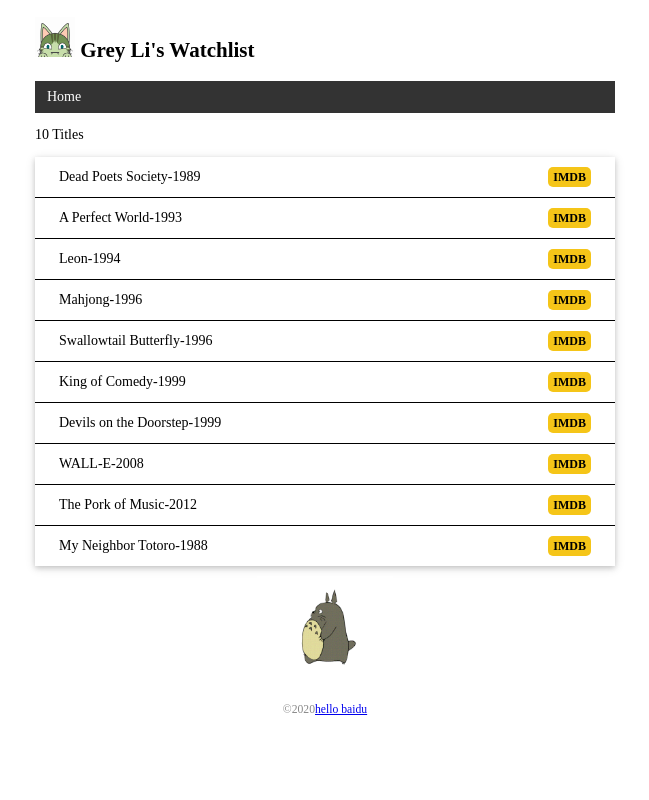
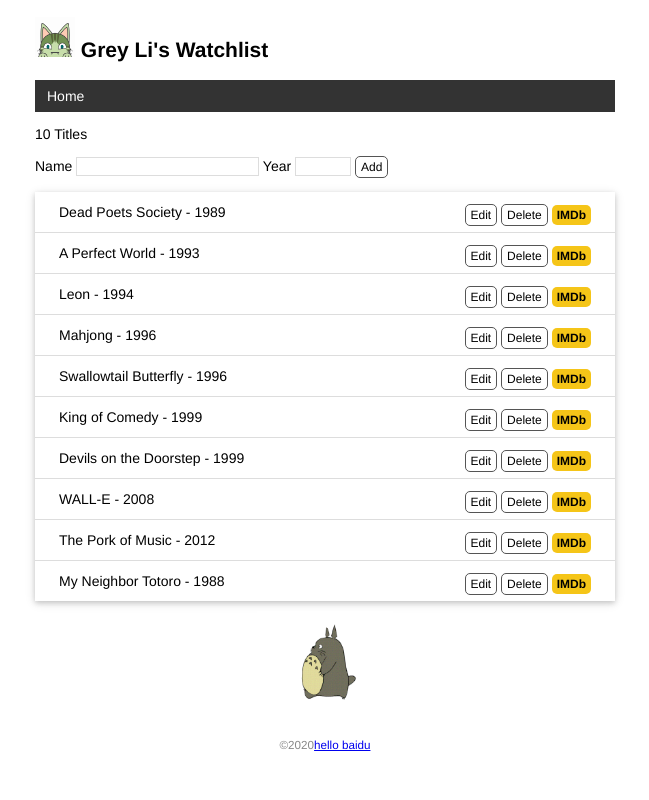
Before and after one commit to LanceHuang95/Watchlist, a Flask app: template templates/index.html in a window 1280 px wide. Shown: the whole page, without its empty margins (315-964 px from the left). Run offline with Flask 2, Linux system fonts and the light colour scheme; the template is opened without the code that fills it: values that come from a table or form of the project are taken from there, others are empty; data comes from the database, SQL or seed files in the repository; both versions use the stored data as it was after the commit.

Commit message:
Create, edit and delete item by form

```diff
--- a/app.py
+++ b/app.py
@@ -1,7 +1,7 @@
 import os
 import sys
 import click
-from flask import Flask,url_for,request,render_template
+from flask import Flask,url_for,request,render_template,flash,redirect
 from flask_sqlalchemy import SQLAlchemy
 
 WIN = sys.platform.startswith("win")
@@ -10,6 +10,7 @@
 app = Flask(__name__)
 app.config['SQLALCHEMY_DATABASE_URI'] = prefix + os.path.join(app.root_path,'data.db')
 app.config['SQLALCHEMY_TRACK_MODIFICATIONS'] = False
+app.config['SECRET_KEY'] = 'dev'
 db = SQLAlchemy(app)
 
 @app.cli.command()
@@ -19,39 +20,6 @@
         db.drop_all()
     db.create_all()
     click.echo('Initialized	database.')
-
-class User(db.Model):
-    id = db.Column(db.Integer,primary_key=True)
-    name = db.Column(db.String(20))
-
-class Movie(db.Model):
-    id = db.Column(db.Integer,primary_key=True)
-    title = db.Column(db.String(20))
-    year = db.Column(db.String(20))
-
-
-
-# @app.route('/')
-# def hello():
-#     return 'Hello World!'
-
-
-@app.context_processor
-def inject_user():
-    user = User.query.first()
-    return dict(user=user)
-
-@app.errorhandler(404)
-def page_not_found(e):
-    user = User.query.first()
-    return render_template('404.html'), 404
-
-@app.route('/index')
-def index():
-    user = User.query.first()
-    movies = Movie.query.all()
-    return render_template('index.html', movies=movies)
-
 
 @app.cli.command()
 def forge():
@@ -78,6 +46,76 @@
     db.session.commit()
     click.echo('Dnoe')
 
+class User(db.Model):
+    id = db.Column(db.Integer,primary_key=True)
+    name = db.Column(db.String(20))
+
+class Movie(db.Model):
+    id = db.Column(db.Integer,primary_key=True)
+    title = db.Column(db.String(20))
+    year = db.Column(db.String(20))
+
+
+@app.context_processor
+def inject_user():
+    user = User.query.first()
+    return dict(user=user)
+
+@app.errorhandler(404)
+def page_not_found(e):
+    return render_template('404.html'), 404
+
+@app.route('/',methods=['GET','POST'])
+def index():
+    if request.method == 'POST':
+        # get worksheet data
+        title = request.form.get('title')
+        year = request.form.get('year')
+        if not title or not year or len(year) > 4 or len(title) > 30:
+            flash('Invalid input.')
+            return redirect(url_for('index'))
+
+        movie = Movie(title=title,year=year)
+        db.session.add(movie)
+        db.session.commit()
+        flash('Item created.')
+        return redirect(url_for('index'))
+
+    movies = Movie.query.all()
+    return render_template('index.html', movies=movies)
+
+@app.route('/movie/edit/<int:movie_id>',methods=['GET','POST'])
+def edit(movie_id):
+    movie = Movie.query.get_or_404(movie_id)
+    if request.method == 'POST':
+        title = request.form['title']
+        year = request.form['year']
+
+        if not title or not year or len(year) > 4 or len(title) > 30:
+            flash('Invalid input.')
+            return redirect(url_for('edit',movie_id=movie_id))
+
+        movie.title = title
+        movie.year = year
+        db.session.commit()
+        flash('Item updated.')
+        return redirect(url_for('index'))
+
+    return render_template('edit.html',movie=movie)
+
+@app.route('/movie/delete/<int:movie_id>', methods=['POST'])  # 限定只接受 POST 请求
+def delete(movie_id):
+    movie = Movie.query.get_or_404(movie_id)  # 获取电影记录
+    db.session.delete(movie)  # 删除对应的记录
+    db.session.commit()  # 提交数据库会话
+    flash('Item deleted.')
+    return redirect(url_for('index'))  # 重定向回主页
+
+
+if __name__ == '__main__':
+    app.run()
+
+
 # @app.route('/user/<name>')
 # def user_page(name):
 #     return '<h1>User Page</h1> %s' % name
@@ -91,15 +129,6 @@
 # def test_url_for():
 #     print (url_for('hello'))
 #     print(url_for('user_page', name='gremlin'))
-#     print(url_for('user_page', name='peter'))
 #     print(url_for('test_url_for'))
 #     print(url_for('test_url_for', num=2))
 #     return 'Test Page'
-
-
-
-
-
-
-if __name__ == '__main__':
-    app.run()
--- a/static/style.css
+++ b/static/style.css
@@ -2,13 +2,11 @@
     margin: auto;
     max-width: 580px;
     font-size: 14px;
-    font-family: "Fira Code Retina","Source Code Pro";
+    font-family: Helvetica, Arial, sans-serif;
 }
-
 .avatar {
     width: 40px;
 }
-
 nav ul {
     list-style-type: none;
     margin: 0;
@@ -16,11 +14,9 @@
     overflow: hidden;
     background-color: #333;
 }
-
 nav li {
     float: left;
 }
-
 nav li a {
     display: block;
     color: white;
@@ -28,33 +24,73 @@
     padding: 8px 12px;
     text-decoration: none;
 }
-
 nav li a:hover {
     background-color: #111;
+}
+
+.alert {
+    position: relative;
+    padding: 7px;
+    margin: 7px 0;
+    border: 1px solid transparent;
+    color: #004085;
+    background-color: #cce5ff;
+    border-color: #b8daff;
+    border-radius: 5px;
+}
+
+input[type=submit] {
+    font-family: inherit;
+}
+
+input[type=text] {
+    border: 1px solid #ddd;
+}
+
+input[name=year] {
+    width: 50px;
+}
+
+.btn {
+    font-size: 12px;
+    padding: 3px 5px;
+    text-decoration: none;
+    cursor: pointer;
+    background-color: white;
+    color: black;
+    border: 1px solid #555555;
+    border-radius: 5px;
+}
+
+.btn:hover {
+    text-decoration: none;
+    background-color: black;
+    color: white;
+    border: 1px solid black;
 }
 
 .movie-list {
     list-style-type: none;
     padding: 0;
     margin-bottom: 10px;
-    box-shadow: 0	2px	5px	0	rgba(0,	0,	0,	0.16),	0	2px	10px	0	rgba(0,	0,	0,	0.12);
+    box-shadow: 0 2px 5px 0 rgba(0, 0, 0, 0.16), 0 2px 10px 0 rgba(0, 0, 0, 0.12);
 }
-
 .movie-list li {
     padding: 12px 24px;
-    border-bottom: 1px solid;
+    border-bottom: 1px solid #ddd;
 }
-
 .movie-list li:last-child {
-    border-bottom: none;
+    border-bottom:none;
 }
-
 .movie-list li:hover {
     background-color: #f8f9fa;
 }
-
 .float-right {
     float: right;
+}
+
+.inline-form {
+    display: inline;
 }
 
 .imdb {
@@ -66,13 +102,11 @@
     border-radius: 5px;
     padding: 3px 5px;
 }
-
 .totoro {
     display: block;
     margin: 0 auto;
     height: 100px;
 }
-
 footer {
     color: #888;
     margin-top: 15px;
--- a/templates/base.html
+++ b/templates/base.html
@@ -10,6 +10,9 @@
     {% endblock %}
 </head>
 <body>
+    {% for message in get_flashed_messages() %}
+        <div class="alert">{{ message }}</div>
+    {% endfor %}
     <h2>
         <img  alt="Avatar" class="avatar" src="{{ url_for('static',filename='/images/avatar.png')}}">
         {{ user.name}}'s Watchlist
--- a/templates/index.html
+++ b/templates/index.html
@@ -2,15 +2,23 @@
 
 {% block content %}
 <p>{{ movies|length }} Titles</p>
+<form method="post">
+    Name <input type="text" name="title" autocomplete="off" required>
+    Year <input type="text" name="year" autocomplete="off" required>
+    <input class="btn" type="submit" name="submit" value="Add">
+</form>
 <ul class="movie-list">
     {% for movie in movies %}
-        <li>
-            {{ movie.title }}-{{ movie.year }}
+    <li>{{ movie.title }} - {{ movie.year }}
         <span class="float-right">
-                <a class="imdb" href="https://www.imdb.com/find?q={{ movie.title }}" target="_blank" title="Find this movie on IMDb">IMDB</a>
+            <a class="btn" href="{{ url_for('edit', movie_id=movie.id) }}">Edit</a>
+            <form class="inline-form" method="post" action="{{ url_for('.delete', movie_id=movie.id) }}">
+                <input class="btn" type="submit" name="delete" value="Delete" onclick="return confirm('Are you sure?')">
+            </form>
+            <a class="imdb" href="https://www.imdb.com/find?q={{ movie.title }}" target="_blank" title="Find this movie on IMDb">IMDb</a>
         </span>
     </li>
     {% endfor %}
 </ul>
-    <img alt="Walking Totoro" class="totoro" src="{{url_for('static',filename='images/totoro.gif')}}">
+<img alt="Walking Totoro" class="totoro" src="{{ url_for('static', filename='images/totoro.gif') }}" title="to~to~ro~">
 {% endblock %}
```
Also changed, not shown: templates/edit.html (added, +10 -0 lines), data.db. Lines whose indentation alone changed are shown as unchanged.
